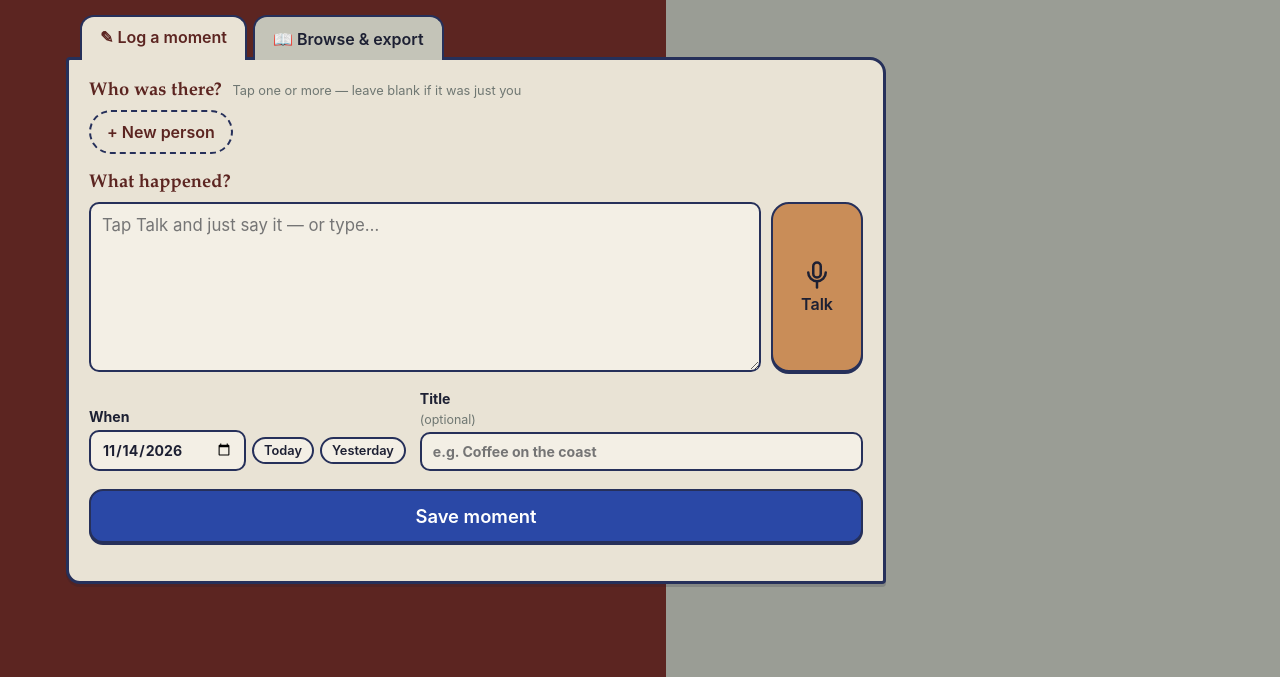
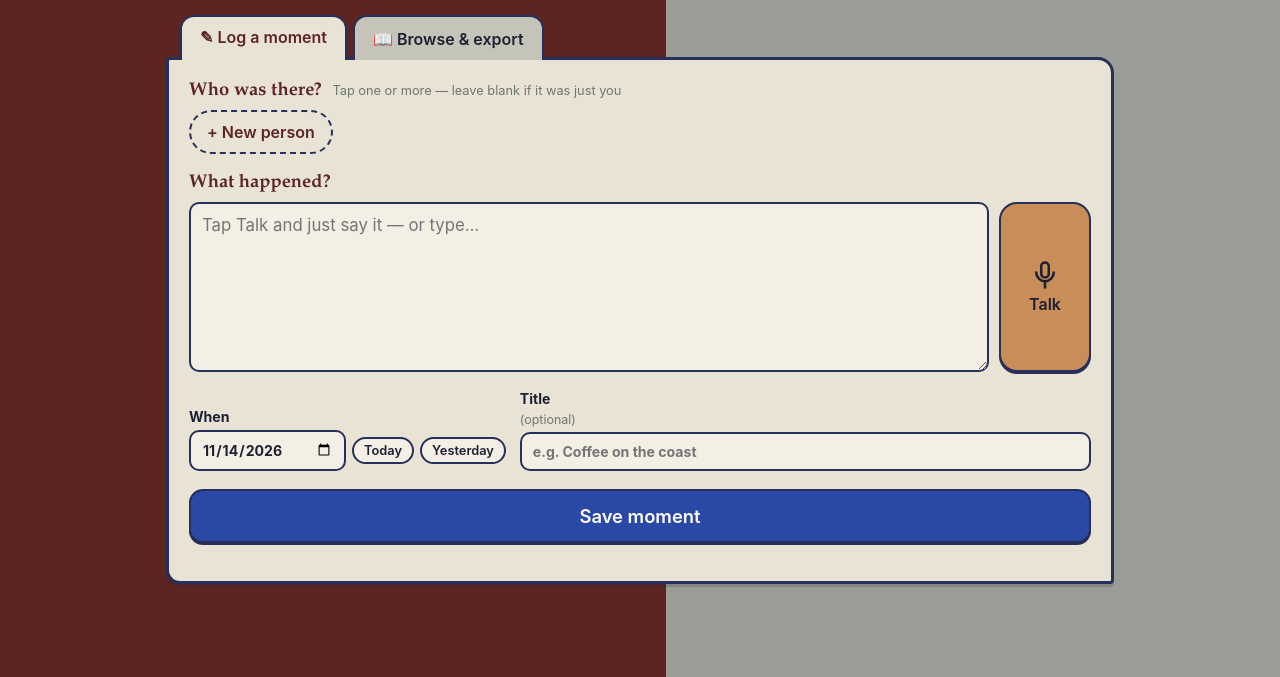
Before and after one commit to trina-duchess/the-company-kept, a plain HTML site: page index.html in a window 1280 px wide. Shown: the part 123-800 px from the top of the page. Drawn offline with Linux system fonts and the light colour scheme.

Commit message:
Align header, tabs and log panel to one width
Co-Authored-By: Claude Opus 5.5 <noreply@anthropic.com>
Claude-Session: https://claude.ai/code/session_01FBf2NXZvS8ffNdBCZCofXq

```diff
--- a/index.html
+++ b/index.html
@@ -35,7 +35,7 @@
       linear-gradient(90deg,var(--oxblood) 0 52%, var(--suit) 52% 100%);
     min-height:100vh;
   }
-  .wrap{max-width:1180px;margin:0 auto;padding:18px 16px 60px}
+  .wrap{max-width:980px;margin:0 auto;padding:18px 16px 60px}
   header{
     display:flex;align-items:flex-end;justify-content:space-between;gap:12px;flex-wrap:wrap;
     padding:18px 22px;margin-bottom:18px;
@@ -190,7 +190,7 @@
   .tabs{display:flex;gap:6px;margin:0 0 -3px 14px;position:relative;z-index:1}
   .tab{border-radius:14px 14px 0 0;border-bottom:none;box-shadow:none;background:var(--suit-light);padding:10px 18px;font-size:1rem}
   .tab.active{background:var(--canvas);color:var(--oxblood);padding-bottom:13px}
-  .logpanel{max-width:820px;display:flex;flex-direction:column;gap:18px;padding:20px}
+  .logpanel{display:flex;flex-direction:column;gap:18px;padding:20px}
   .lp-label{font-family:"Iowan Old Style","Palatino Linotype",Palatino,Georgia,serif;font-size:1.15rem;font-weight:700;color:var(--oxblood);margin-bottom:8px}
   .lp-label .hint{font-family:-apple-system,BlinkMacSystemFont,"Segoe UI",Roboto,sans-serif;font-size:.8rem;font-weight:400;margin-left:6px}
   .who{display:flex;flex-wrap:wrap;gap:8px}
```
